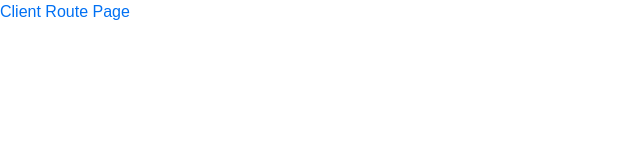
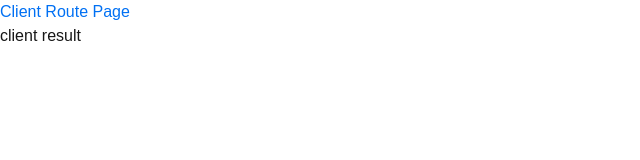
Before and after one commit to seguna15/rendering-demo, a Next.js app: page /client-route in a window 1280 px wide. Shown: the top 160 px of the page, without its empty margins (0-640 px from the left). Built offline with nearby package versions, Linux system fonts and the light colour scheme.

Commit message:
client only code

```diff
--- a/package.json
+++ b/package.json
@@ -10,6 +10,7 @@
   },
   "dependencies": {
     "@types/react-slick": "^0.23.13",
+    "client-only": "^0.0.1",
     "next": "15.3.1",
     "react": "^19.0.0",
     "react-dom": "^19.0.0",
--- a/src/app/client-route/page.tsx
+++ b/src/app/client-route/page.tsx
@@ -1,17 +1,19 @@
 "use client"
 
 import React from "react";
-import Slider from "react-slick";
-import "slick-carousel/slick/slick.css";
-import "slick-carousel/slick/slick-theme.css";
+
 import { useTheme } from "@/components/theme-provider";
+import { clientSideFunction } from "@/utils/client-utils";
 
 export default function ClientRoutePage() {
   const theme = useTheme();
-  const settings = {
-    dots: true,
-  };
+  const  result = clientSideFunction();
+
+
   return (
-    <h1 style={{ color: theme.colors.primary }}>Client Route Page</h1>
+    <>
+      <h1 style={{ color: theme.colors.primary }}>Client Route Page</h1>
+      <p>{result}</p>
+    </>
   );
 }
--- a/src/app/server-route/page.tsx
+++ b/src/app/server-route/page.tsx
@@ -1,13 +1,15 @@
 import { serverSideFunction } from "@/utils/server-utils"
 import { ImageSlider } from "@/components/imageSlider";
+//import { clientSideFunction } from "@/utils/client-utils";
 
 export default function ServerRoutePage(){
     const result = serverSideFunction();
    /*  return  */
-
+     //const clientResult = clientSideFunction();
     return (
       <>
         <h1>Server Route {result}</h1>
+        {/* <p>Server Route {clientResult}</p> */}
         <ImageSlider />
       </>
     );
--- /dev/null
+++ b/src/utils/client-utils.ts
@@ -0,0 +1,9 @@
+import "client-only"
+
+export const clientSideFunction = () => {
+    console.log(
+        `use window object,
+            use localStorage`
+    );
+    return "client result"
+}
```
Also changed, not shown: 2 other files (tests, documents, lock files or other folders).
